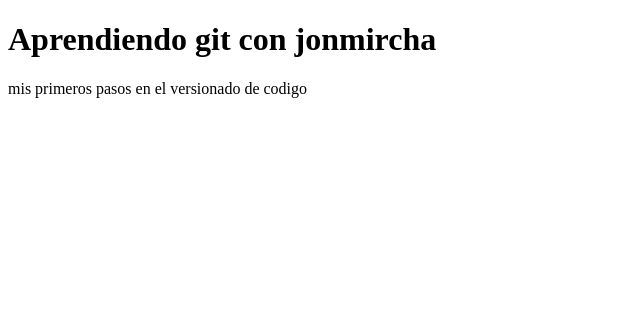
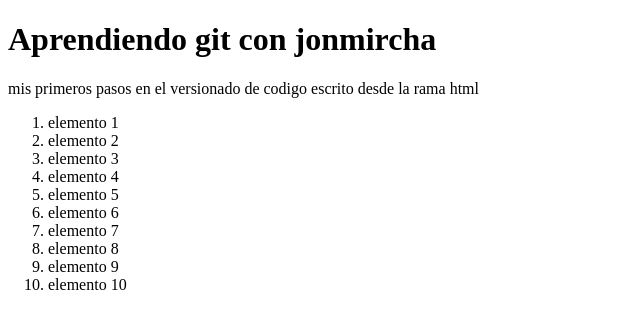
Before and after one commit to Loquendo1977/aprendiendo-git, a plain HTML site: page index.html in a window 1280 px wide. Shown: the whole page, without its empty margins (0-640 px from the left). Drawn offline with Linux system fonts and the light colour scheme.

Commit message:
agregando code.js al index.html

```diff
--- a/index.html
+++ b/index.html
@@ -7,6 +7,19 @@
 </head>
 <body>
     <h1>Aprendiendo git con jonmircha</h1>
-    <p>mis primeros pasos en el versionado de codigo</p>
+    <p>mis primeros pasos en el versionado de codigo escrito desde la rama html</p>
+    <ol>
+        <li>elemento 1</li>
+        <li>elemento 2</li>
+        <li>elemento 3</li>
+        <li>elemento 4</li>
+        <li>elemento 5</li>
+        <li>elemento 6</li>
+        <li>elemento 7</li>
+        <li>elemento 8</li>
+        <li>elemento 9</li>
+        <li>elemento 10</li>
+    </ol>
+    <script src="code.js"></script>
 </body>
 </html>
```
